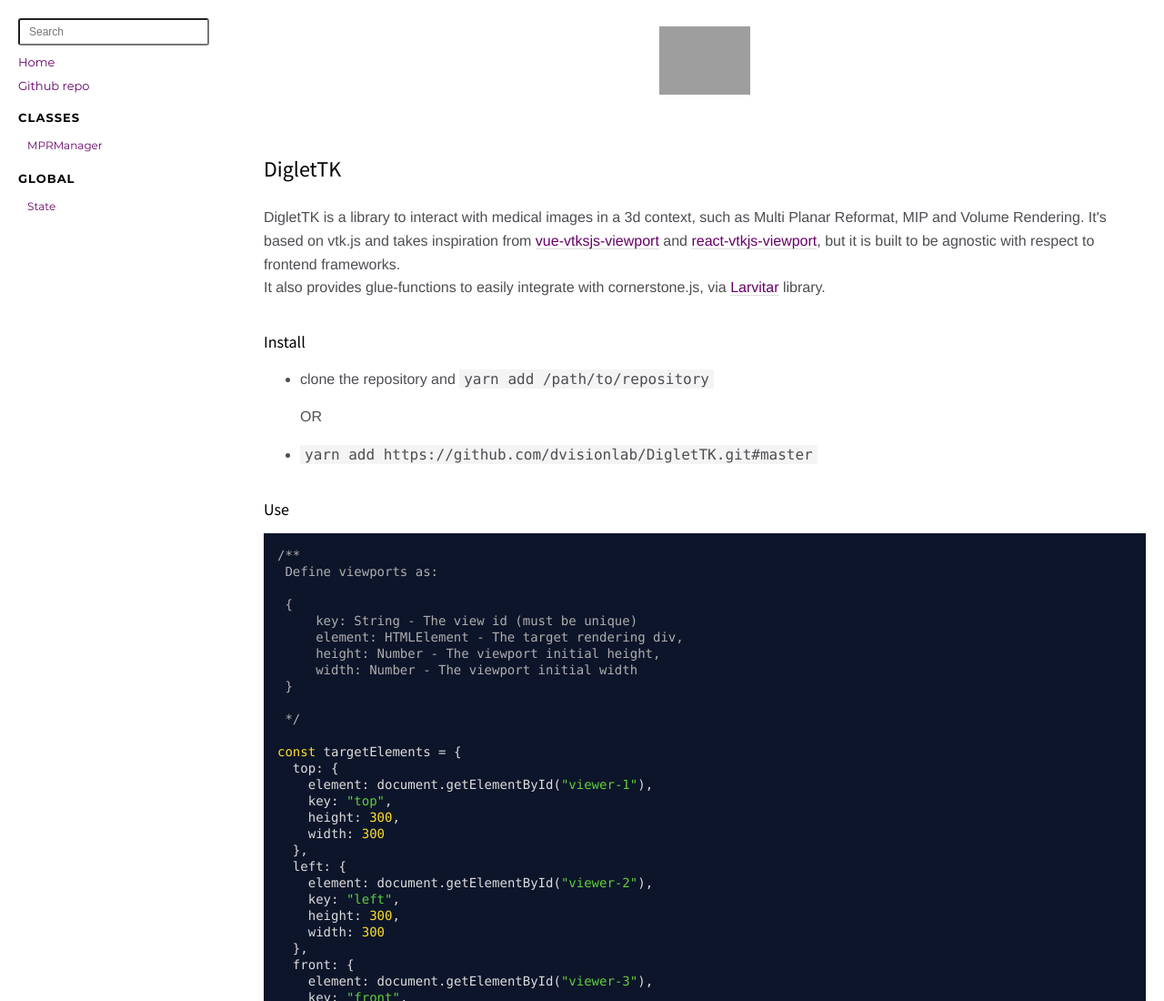
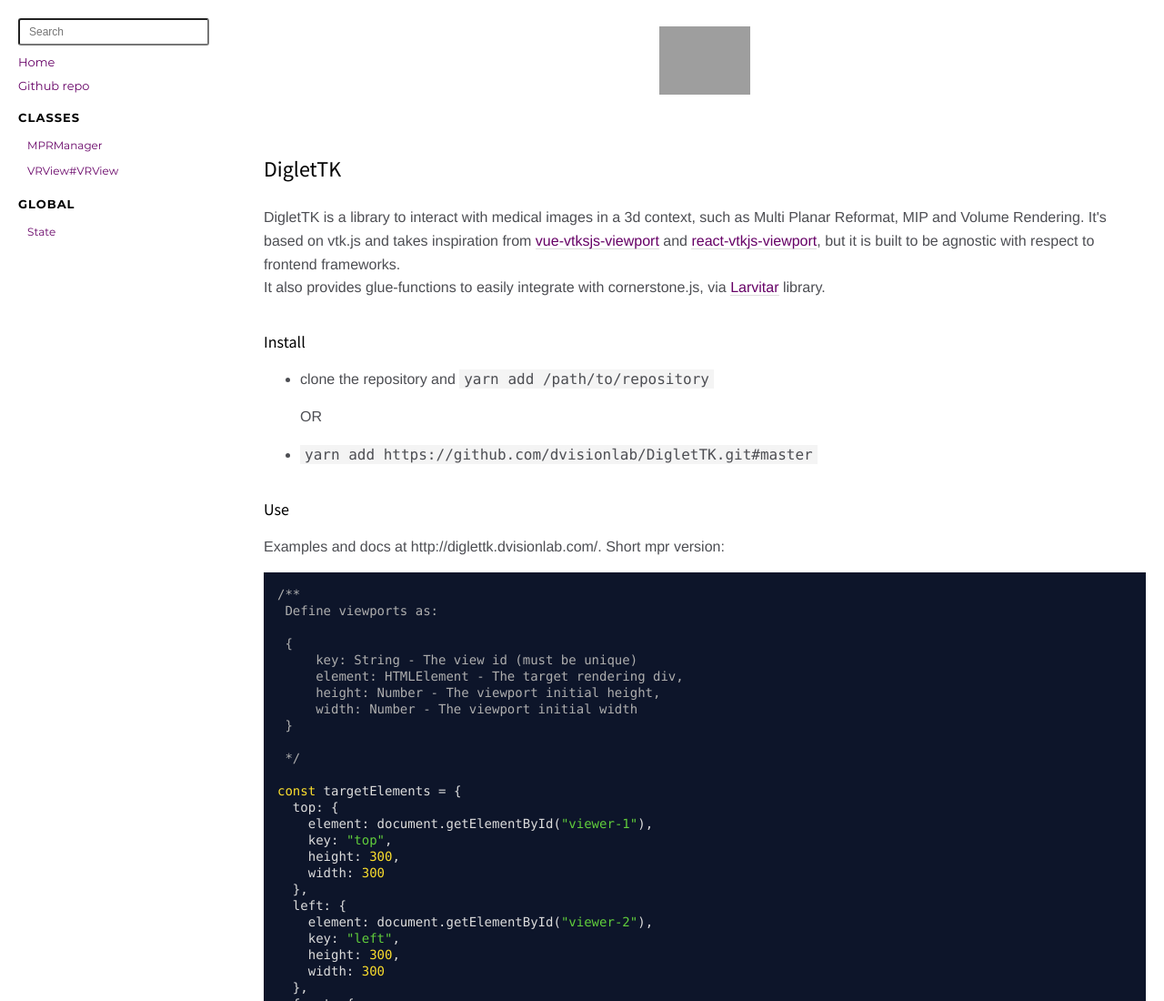
Before and after one commit to dvisionlab/DigletTK, a website: page docs/documentation/index.html in a window 1280 px wide. Shown: the top 1100 px of the page at 91% size. Drawn offline with Linux system fonts and the light colour scheme; grey boxes are pictures that could not be loaded.

Commit message:
update docs

```diff
--- a/docs/documentation/index.html
+++ b/docs/documentation/index.html
@@ -35,7 +35,7 @@
 
     <input type="text" id="nav-search" placeholder="Search" />
 
-    <h2><a href="index.html">Home</a></h2><h2><a href="https://github.com/dvisionlab/DigletTK" target="_blank" class="menu-item" id="repository" >Github repo</a></h2><h3>Classes</h3><ul><li><a href="MPRManager.html">MPRManager</a><ul class='methods'><li data-type='method' style='display: none;'><a href="MPRManager.html#getInitialState">getInitialState</a></li><li data-type='method' style='display: none;'><a href="MPRManager.html#onRotate">onRotate</a></li><li data-type='method' style='display: none;'><a href="MPRManager.html#onThickness">onThickness</a></li><li data-type='method' style='display: none;'><a href="MPRManager.html#setImage">setImage</a></li><li data-type='method' style='display: none;'><a href="MPRManager.html#setTool">setTool</a></li></ul></li></ul><h3>Global</h3><ul><li><a href="global.html#State">State</a></li></ul>
+    <h2><a href="index.html">Home</a></h2><h2><a href="https://github.com/dvisionlab/DigletTK" target="_blank" class="menu-item" id="repository" >Github repo</a></h2><h3>Classes</h3><ul><li><a href="MPRManager.html">MPRManager</a><ul class='methods'><li data-type='method' style='display: none;'><a href="MPRManager.html#getInitialState">getInitialState</a></li><li data-type='method' style='display: none;'><a href="MPRManager.html#onRotate">onRotate</a></li><li data-type='method' style='display: none;'><a href="MPRManager.html#onThickness">onThickness</a></li><li data-type='method' style='display: none;'><a href="MPRManager.html#setImage">setImage</a></li><li data-type='method' style='display: none;'><a href="MPRManager.html#setTool">setTool</a></li></ul></li><li><a href="VRView_VRView.html">VRView#VRView</a></li></ul><h3>Global</h3><ul><li><a href="global.html#State">State</a></li></ul>
 </nav>
 
 <div id="main">
@@ -82,6 +82,7 @@
 </li>
 </ul>
 <h2 id="use">Use</h2>
+<p>Examples and docs at http://diglettk.dvisionlab.com/. Short mpr version:</p>
 <pre class="prettyprint source lang-javascript"><code>/**
  Define viewports as:
 
```
Also changed, not shown: docs/documentation/MPRManager.html (+1 -1 lines), docs/documentation/global.html (+1 -1 lines), docs/documentation/mprManager.js.html (+1 -1 lines), docs/documentation/vtk_vtkInteractorMPRSlice.js.html (+1 -1 lines).
